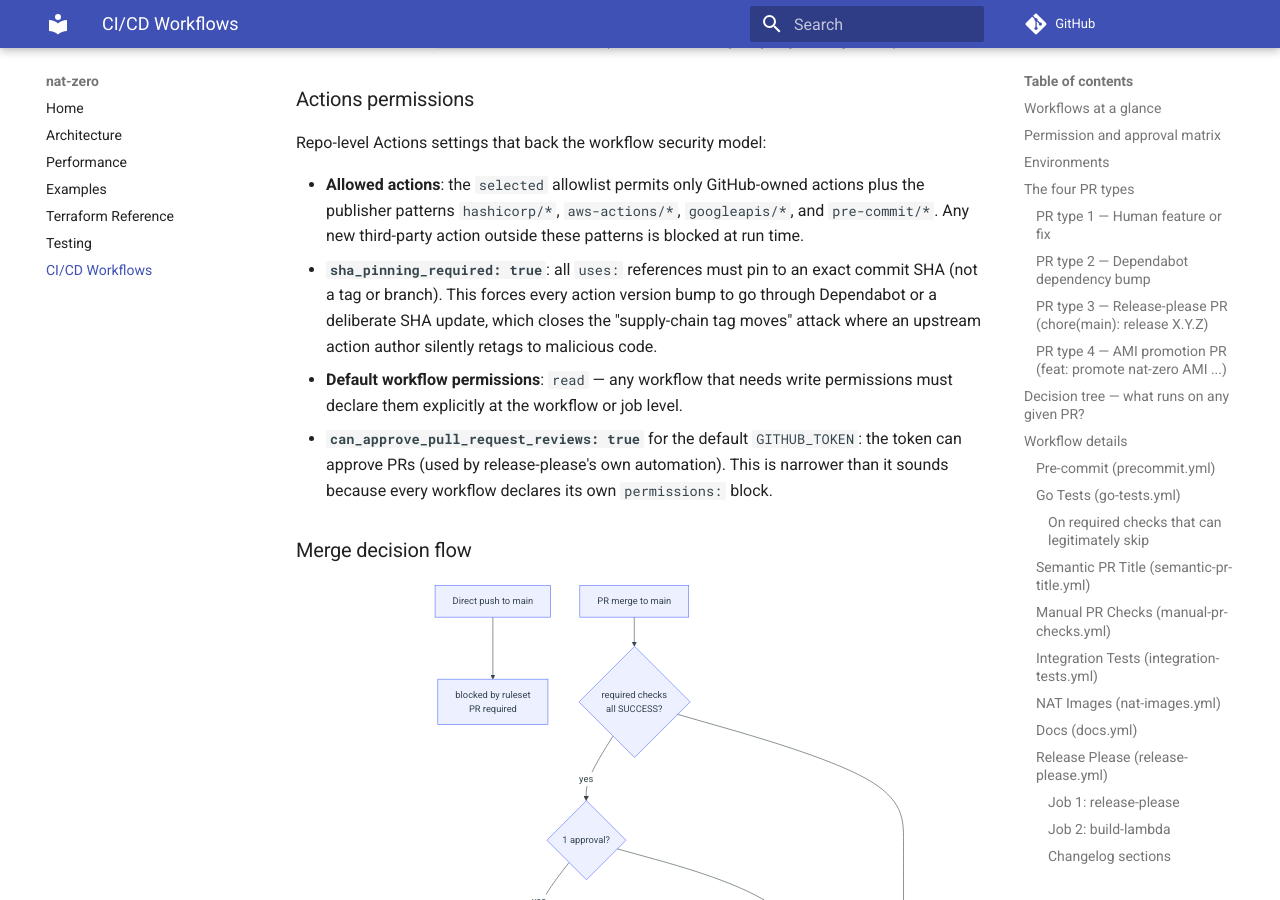
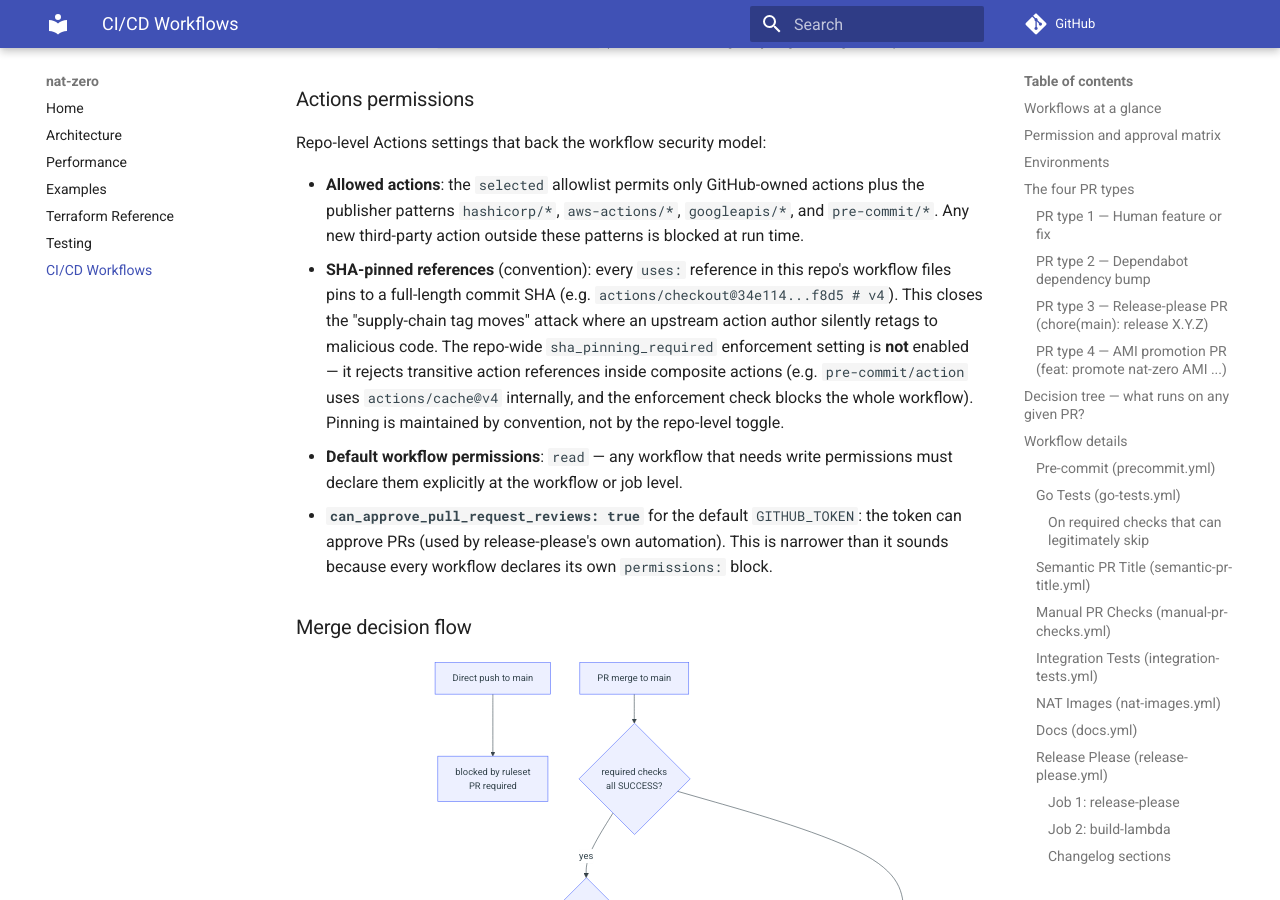
Before and after one commit to MachineDotDev/nat-zero, an MkDocs documentation site: the page built from docs/workflows.md, in a window 1280 px wide and 900 px high, scrolled down 17966 px. Built offline with MkDocs 1.6.1 and Material for MkDocs 9.7.7, drawn with Linux system fonts in a browser that asks for light colours; comment, search, counter and statistics services are not loaded.

Commit message:
docs: correct sha_pinning_required claim
The earlier commit on this branch claimed sha_pinning_required had been
enabled at the repo level. That was flipped on briefly, but the setting
also enforces SHA pinning on transitive action references — including
ones inside composite actions like pre-commit/action which uses
actions/cache@v4 internally. That made precommit.yml fail the run-time
enforcement check with:

  The action actions/cache@v4 is not allowed in MachineDotDev/nat-zero
  because all actions must be from a repository owned by MachineDotDev,
  created by GitHub, or match one of the patterns: ... All actions must
  also be pinned to a full-length commit SHA.

Reverted the setting. SHA pinning is maintained as a convention in the
workflow files themselves — the repo-level toggle cannot be enabled as
long as upstream actions use tags in their composite internals.

Co-Authored-By: Claude Opus 4.7 (1M context) <noreply@anthropic.com>

```diff
--- a/docs/workflows.md
+++ b/docs/workflows.md
@@ -556,7 +556,7 @@ flowchart LR
 Repo-level Actions settings that back the workflow security model:
 
 - **Allowed actions**: the `selected` allowlist permits only GitHub-owned actions plus the publisher patterns `hashicorp/*`, `aws-actions/*`, `googleapis/*`, and `pre-commit/*`. Any new third-party action outside these patterns is blocked at run time.
-- **`sha_pinning_required: true`**: all `uses:` references must pin to an exact commit SHA (not a tag or branch). This forces every action version bump to go through Dependabot or a deliberate SHA update, which closes the "supply-chain tag moves" attack where an upstream action author silently retags to malicious code.
+- **SHA-pinned references** (convention): every `uses:` reference in this repo's workflow files pins to a full-length commit SHA (e.g. `actions/checkout@34e114...f8d5 # v4`). This closes the "supply-chain tag moves" attack where an upstream action author silently retags to malicious code. The repo-wide `sha_pinning_required` enforcement setting is **not** enabled — it rejects transitive action references inside composite actions (e.g. `pre-commit/action` uses `actions/cache@v4` internally, and the enforcement check blocks the whole workflow). Pinning is maintained by convention, not by the repo-level toggle.
 - **Default workflow permissions**: `read` — any workflow that needs write permissions must declare them explicitly at the workflow or job level.
 - **`can_approve_pull_request_reviews: true`** for the default `GITHUB_TOKEN`: the token can approve PRs (used by release-please's own automation). This is narrower than it sounds because every workflow declares its own `permissions:` block.
 
```
